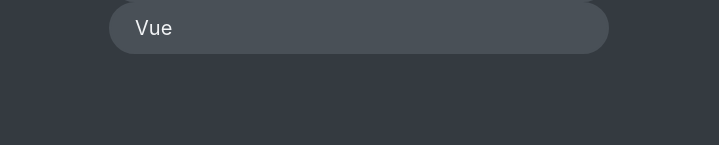
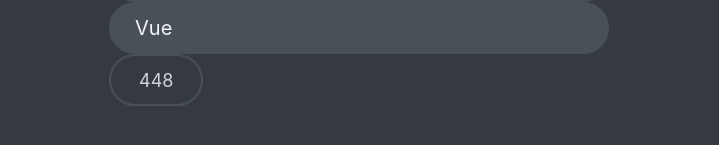
Before and after one commit to ziadMhCs/react-quiz, a React (Create React App) app: page / in a window 1280 px wide. Both pictures are taken after a click on the button "let's start". Shown: the part 527-672 px from the top of the page, without its empty margins (281-1000 px from the left). Built offline with nearby package versions, Linux system fonts and the light colour scheme; data requests are answered from the project's data file.

Commit message:
implement timer

```diff
--- a/src/components/App.js
+++ b/src/components/App.js
@@ -1,82 +1,94 @@
-// implement restart quiz
+// implement timer
 import Main from "./Main";
 import Header from "./Header";
-import Loader from "./Loader"
-import Error from "./Error"
+import Loader from "./Loader";
+import Error from "./Error";
 import Question from "./Question";
 import { useEffect, useReducer } from "react";
 import StartScreen from "./StartScreen";
-import NextButton from "./NextButton"
+import NextButton from "./NextButton";
 import Progress from "./Progress";
+import Timer from "./Timer";
 import FinishScreen from "./FinishScreen";
 
 const initialState = {
-  questions:[],
-  status:"loading",
-  index:0, // tracks the question to be displayed
+  questions: [],
+  status: "loading",
+  index: 0, // tracks the question to be displayed
   answer: null,
-  points:0,
-  highScore:0
+  points: 0,
+  highScore: 0,
+  secondsRemaining:null
 };
-function reducer(state, action){
+function reducer(state, action) {
   switch (action.type) {
     case "dataReceived":
-      return({...state,questions:action.payload,status:"ready" })
+      return { ...state, questions: action.payload, secondsRemaining: action.payload.length*30,status: "ready" };
 
     case "dataFailed":
-        return({...state,status:"error" })
-        case  "start":
-          return {...state, status:"active"}
+      return { ...state, status: "error" };
+    case "start":
+      return { ...state, status: "active" };
 
-          case  "newAnswer":
-            const question =  state.questions.at(state.index);
-            return {...state, answer:action.payload,
-              points:action.payload===question.correctOption?state.points + question.points:state.points
+    case "newAnswer":
+      const question = state.questions.at(state.index);
+      return {
+        ...state,
+        answer: action.payload,
+        points:
+          action.payload === question.correctOption
+            ? state.points + question.points
+            : state.points,
         // points: action.payload===question.correctOption?"T":"f"
-
-            }
+      };
     case "nextQuestion":
-              return{...state,answer:null, index:state.index+1}
+      return { ...state, answer: null, index: state.index + 1 };
 
     case "finish":
-                return{...state,status:"finished",
-                  highScore: state.points > state.highScore?state.points:state.highScore
-                }
-
+      return {
+        ...state,
+        status: "finished",
+        highScore:
+          state.points > state.highScore ? state.points : state.highScore,
+      };
 
       case "restart":
-                  return{...state,status:"ready", index:0,  answer: null,
-                    points:0,
+        return { ...state, status: "ready", index: 0, answer: null, points: 0 };
 
-                  }
+        case "tick":
+          return { ...state, secondsRemaining: state.secondsRemaining -1};
 
     default:
-throw new Error("Action Unknown")}
-
+      throw new Error("Action Unknown");
+  }
 }
 export default function App() {
-const[{questions,status,index,answer,points,highScore},dispatch] = useReducer(reducer , initialState)
+  const [{ questions, status, index, answer, points, highScore,secondsRemaining }, dispatch] =
+    useReducer(reducer, initialState);
   const numbQuestions = questions.length;
-const maxPossiblePoints = questions.reduce((prev,next)=> prev+next.points,0)
+  const maxPossiblePoints = questions.reduce(
+    (prev, next) => prev + next.points,
+    0
+  );
   // useEffect(()=>console.log(state),[state]);
 
-  useEffect(   function(){
+  useEffect(function () {
     fetch("http://localhost:8800/questions")
       .then((res) => res.json())
-    .then(data=>dispatch({type:"dataReceived",payload:data}))
-    .catch((err) => dispatch({type:"dataFailed"}));
-
-  }
-,[])
+      .then((data) => dispatch({ type: "dataReceived", payload: data }))
+      .catch((err) => dispatch({ type: "dataFailed" }));
+  }, []);
 
   return (
     <div className="app">
       <Header />
       <Main>
-      {status==="isLoading"&& <Loader/>}
-      {status==="error"&& <Error/>}
-      {status==="ready"&& <StartScreen dispatch={dispatch} numbQuestions={numbQuestions}/>}
-      {status==="active"&&
+        {status === "isLoading" && <Loader />}
+        {status === "error" && <Error />}
+        {status === "ready" && (
+          <StartScreen dispatch={dispatch} numbQuestions={numbQuestions} />
+        )}
+        {status === "active" && (
           <>
             <Progress
               index={index}
@@ -85,17 +97,35 @@ const maxPossiblePoints = questions.reduce((prev,next)=> prev+next.points,0)
               maxPossiblePoints={maxPossiblePoints}
               answer={answer}
             />
-      <Question dispatch={dispatch} answer={answer} question={questions.at(index)} />
+            <Question
+              dispatch={dispatch}
+              answer={answer}
+              question={questions.at(index)}
+            />
 
-      <NextButton dispatch={dispatch} status={status} answer={answer} numQuestions={numbQuestions} index={index}/>
+<footer>
+          <NextButton
+            dispatch={dispatch}
+            status={status}
+            answer={answer}
+            numQuestions={numbQuestions}
+            index={index}
+          />
+
+          <Timer secondsRemaining={secondsRemaining}dispatch={dispatch} />
+        </footer>
+
           </>
-      }
+        )}
 
-
-
-
-      {status==="finished" &&  <FinishScreen maxPossiblePoints={maxPossiblePoints}
-                                 dispatch={dispatch}               points={points} highScore={highScore}/>}
+        {status === "finished" && (
+          <FinishScreen
+            maxPossiblePoints={maxPossiblePoints}
+            dispatch={dispatch}
+            points={points}
+            highScore={highScore}
+          />
+        )}
       </Main>
     </div>
   );
--- /dev/null
+++ b/src/components/Timer.js
@@ -0,0 +1,21 @@
+import { useEffect } from "react";
+export default function Timer({dispatch,secondsRemaining}){
+    useEffect(
+        function(){
+            const interval = setInterval(() => {
+                if (secondsRemaining<=0){dispatch({type:"finish"});return}
+
+                dispatch({type:"tick"})
+
+            }, 1000);
+
+            return () => clearInterval(interval);
+
+        },[dispatch,secondsRemaining])
+
+    return(
+        <div className="timer">
+            {secondsRemaining}
+        </div>
+    )
+}
```
Lines whose indentation alone changed are shown as unchanged.
